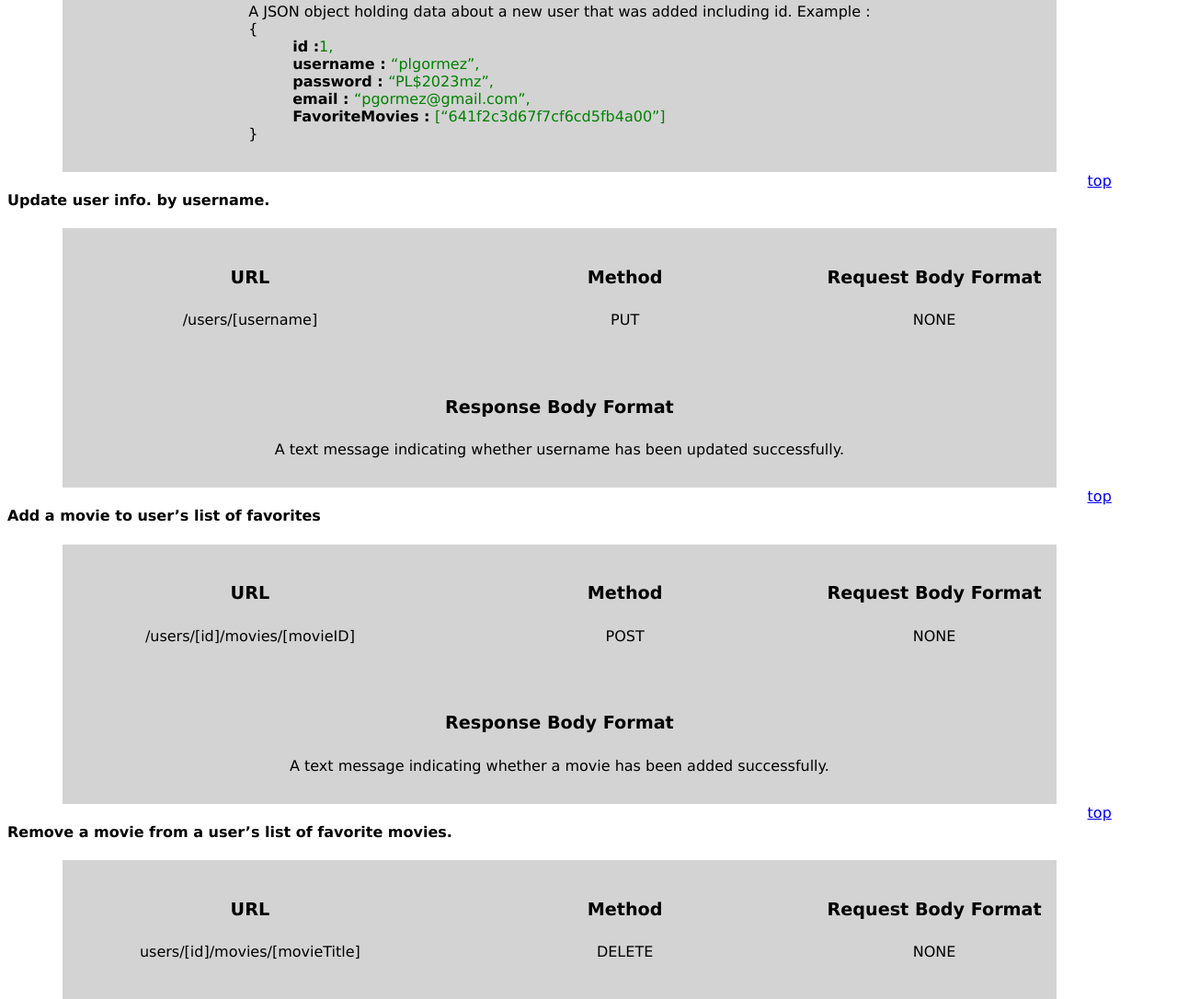
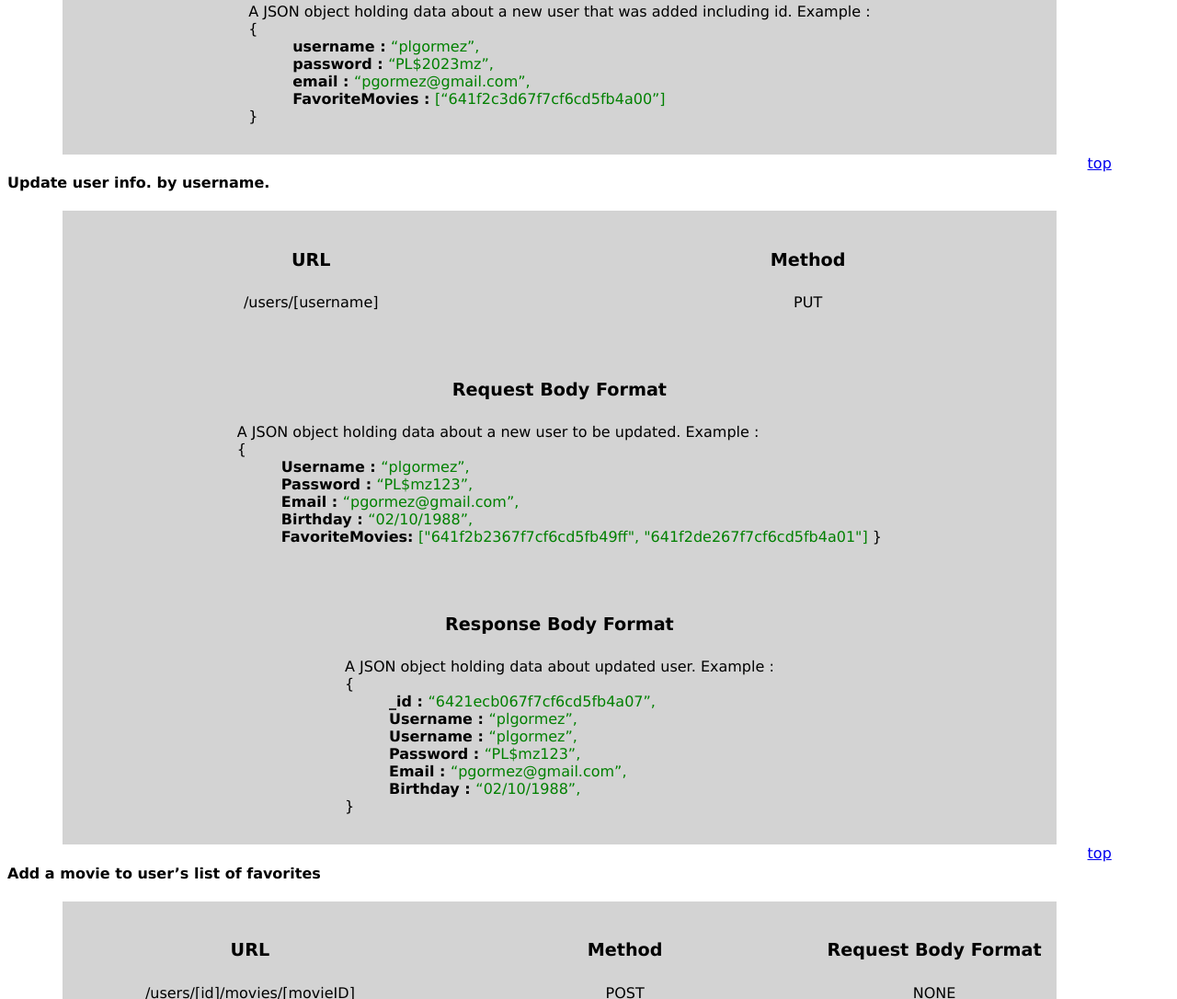
Before and after one commit to NuOrawan/movie_api, a website: page src/public/documentation.html in a window 1280 px wide. Shown: the part 2817-3903 px from the top of the page at 92% size. Drawn offline with Linux system fonts and the light colour scheme.

Commit message:
Update end points of updating user and favorite movie

```diff
--- a/src/public/documentation.html
+++ b/src/public/documentation.html
@@ -175,7 +175,7 @@
           <span class ="indent key">Username : </span><span class="value">“plgormez”,</span><br>
           <span class ="indent key">Password : </span><span class="value">“PL$2023mz”,</span><br>
           <span class ="indent key">Email : </span><span class="value">“pgormez@gmail.com”,</span><br>
-          <span class ="indent key">Birthday : </span><span class="value">“1988/10/02”,</span><br>
+          <span class ="indent key">Birthday : </span><span class="value">“02/10/1988”,</span><br>
           <span class ="indent key">favoriteMovies : </span><span class="value">{“Babylon”}</span><br>
 
           }<br>
@@ -186,7 +186,6 @@
         <h4 class="header">Response Body Format</h4>
         <p>A JSON object holding data about a new user that was added including id. Example :<br>
         {<br>
-        <span class ="indent key">id :</span><span class="value">1,</span><br>
         <span class ="indent key">username : </span><span class="value">“plgormez”,</span><br>
         <span class ="indent key">password : </span><span class="value">“PL$2023mz”,</span><br>
         <span class ="indent key">email : </span><span class="value">“pgormez@gmail.com”,</span><br>
@@ -211,12 +210,32 @@
 
       <div class="item item-3">
         <h4 class="header">Request Body Format</h4>
-        <p class="center">NONE</p>
+        <p>A JSON object holding data about a new user to be updated. Example :<br>
+          {<br>
+
+          <span class ="indent key">Username : </span><span class="value">“plgormez”,</span><br>
+          <span class ="indent key">Password : </span><span class="value">“PL$mz123”,</span><br>
+          <span class ="indent key">Email : </span><span class="value">“pgormez@gmail.com”,</span><br>
+          <span class ="indent key">Birthday : </span><span class="value">“02/10/1988”,</span><br>
+          <span class ="indent key">FavoriteMovies: </span>
+          <span class="value">["641f2b2367f7cf6cd5fb49ff",
+        "641f2de267f7cf6cd5fb4a01"]</span>
+          }<br>
+          </p>
       </div>
 
       <div class="item item-4">
         <h4 class="header">Response Body Format</h4>
-        <p>A text message indicating whether username has been updated successfully.</p>
+        <p>A JSON object holding data about updated user. Example :<br>
+          {<br>
+            <span class ="indent key">_id : </span><span class="value">“6421ecb067f7cf6cd5fb4a07”,</span><br>
+          <span class ="indent key">Username : </span><span class="value">“plgormez”,</span><br>
+          <span class ="indent key">Username : </span><span class="value">“plgormez”,</span><br>
+          <span class ="indent key">Password : </span><span class="value">“PL$mz123”,</span><br>
+          <span class ="indent key">Email : </span><span class="value">“pgormez@gmail.com”,</span><br>
+          <span class ="indent key">Birthday : </span><span class="value">“02/10/1988”,</span><br>
+          }<br>
+          </p>
       </div>
   </div>
 
```
